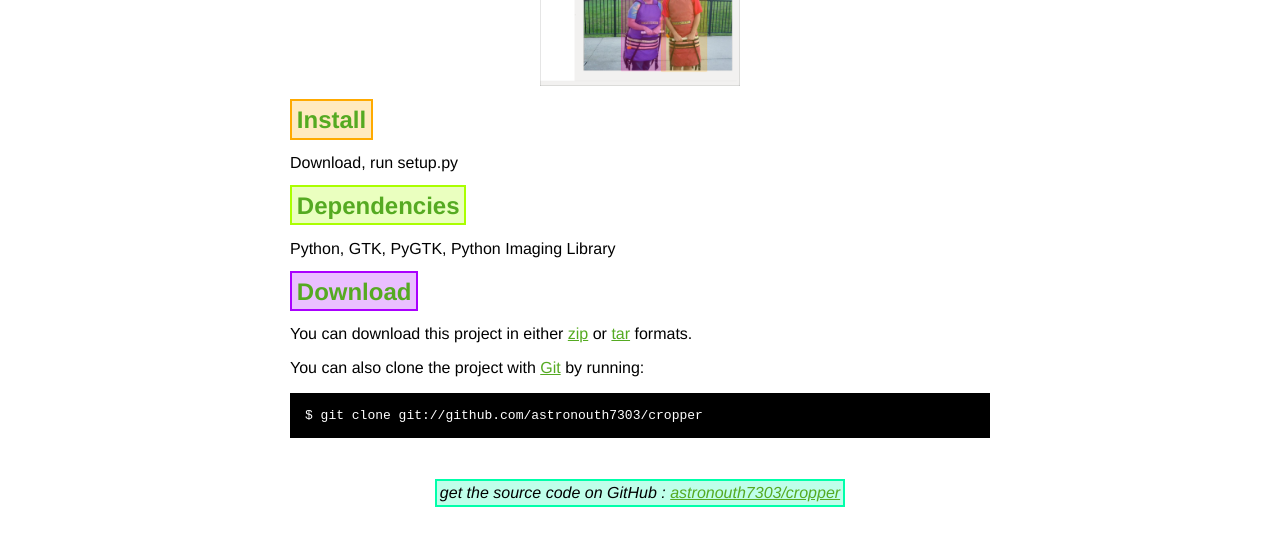
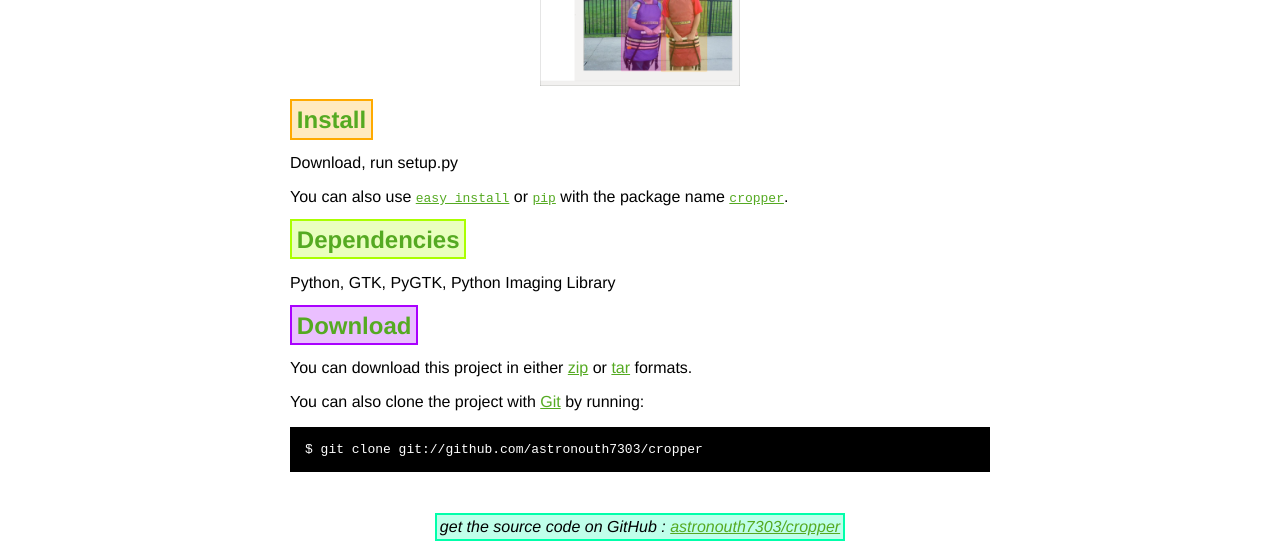
Before and after one commit to AstraLuma/cropper, a plain HTML site: page index.html in a window 1280 px wide. Shown: the part 322-866 px from the top of the page. Before the commit the page ends 832 px from the top, so only its background shows below. Drawn offline with nearby package versions, Linux system fonts and the light colour scheme.

Commit message:
Adding reference to PyPi.

```diff
--- a/index.html
+++ b/index.html
@@ -107,6 +107,9 @@
 
 	<h2><span class="box-FA0">Install</span></h2>
 	<p>Download, run setup.py</p>
+	<p>You can also use <a href="http://peak.telecommunity.com/DevCenter/EasyInstall"><tt>easy_install</tt></a>
+	or <a href="http://www.pip-installer.org/"><tt>pip</tt></a> with the package name
+	<a href="http://pypi.python.org/pypi/cropper"><tt>cropper</tt></a>.</p>
 
 	<h2><span class="box-AF0">Dependencies</span></h2>
 	<p>Python, GTK, PyGTK, Python Imaging Library</p>
```
